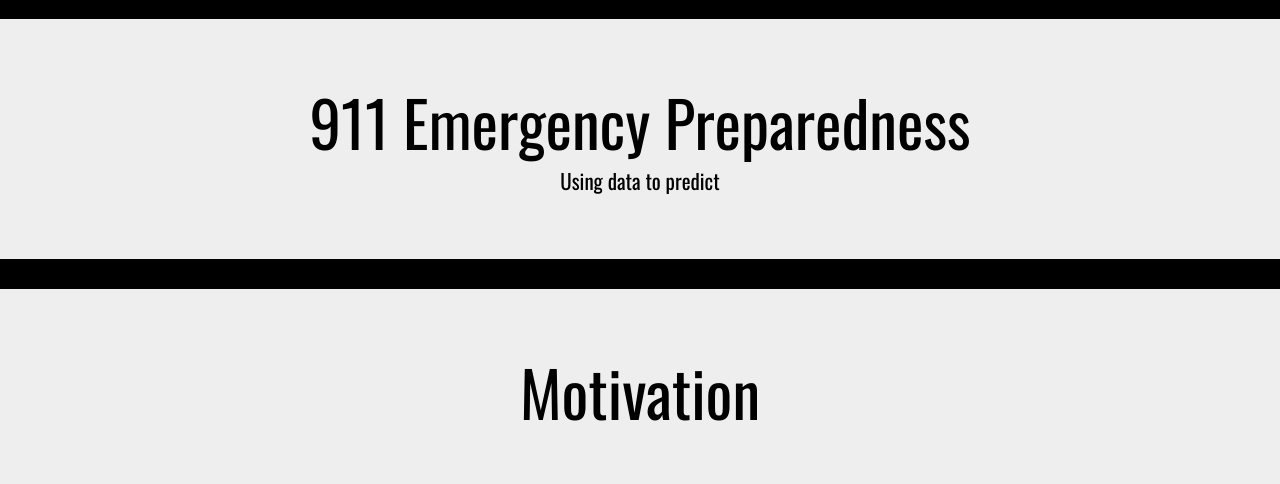
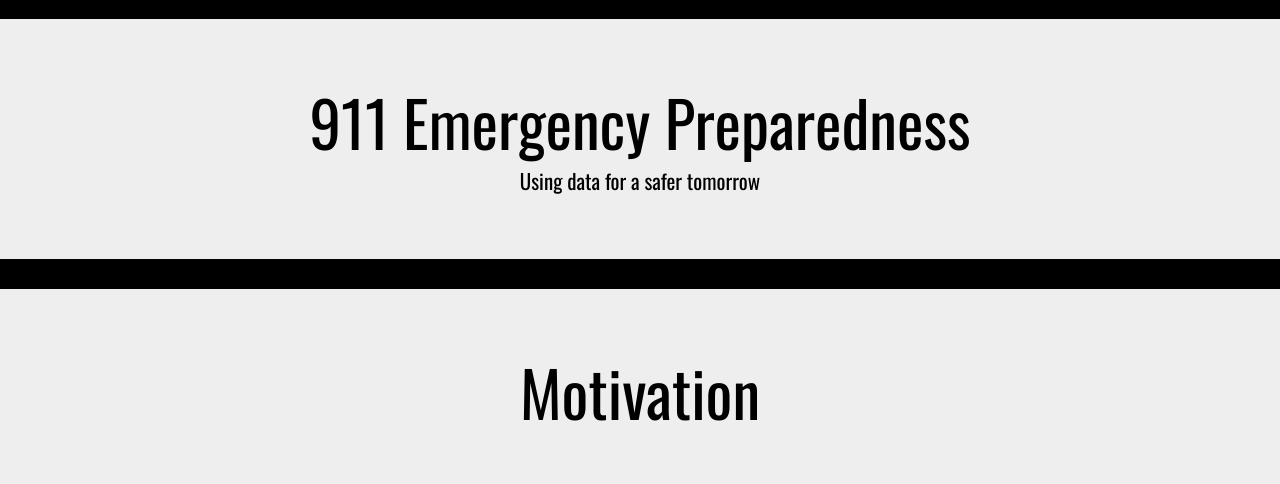
Before and after one commit to romirmoza/capstone_webapp, a Django app: page / in a window 1280 px wide. Shown: the part 51-535 px from the top of the page. Run offline with Django 3.2, Linux system fonts and the light colour scheme; some libraries are stand-ins or nearby versions.

Commit message:
Minor changess

```diff
--- a/prelim/templates/prelim.html
+++ b/prelim/templates/prelim.html
@@ -19,7 +19,7 @@
 
 <div class="jumbotron" id="title" style="color:black">
     <h1 align="center"> 911 Emergency Preparedness </h1>
-    <p align="center"> Using data to predict   </p>
+    <p align="center"> Using data for a safer tomorrow </p>
 </div>
 
 <div class="jumbotron" id="motivation" style="color:black">
```
